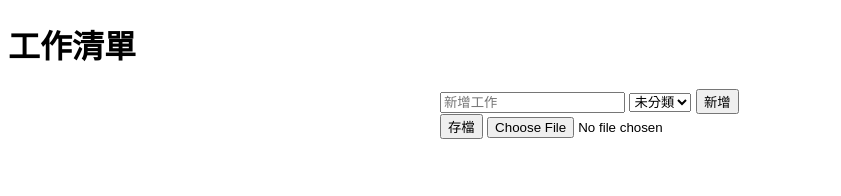
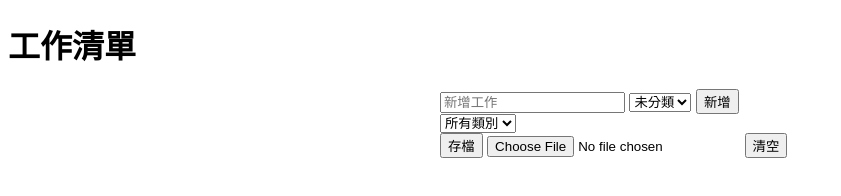
Before and after one commit to 1ureka/PJ30-TaskTracker, a plain HTML site: page schedule.html in a window 1280 px wide. Shown: the whole page, without its empty margins (0-841 px from the left). Drawn offline with nearby package versions, Linux system fonts and the light colour scheme.

Commit message:
初步增加過濾及清空功能

```diff
--- a/schedule.html
+++ b/schedule.html
@@ -52,12 +52,25 @@
         </select>
         <button onclick="addTask()">新增</button>
       </div>
+      <div>
+        <select id="filterCategory" onchange="renderTasks()">
+          <option value="all">所有類別</option>
+          <option value="未分類">未分類</option>
+          <option value="PJ24">PJ24</option>
+          <option value="PJ25">PJ25</option>
+          <option value="PJ26">PJ26</option>
+          <option value="PJ27">PJ27</option>
+          <option value="PJ28">PJ28</option>
+          <option value="PJ29">PJ29</option>
+        </select>
+      </div>
       <div id="task-container">
         <!-- 工作項目將在這裡動態顯示 -->
       </div>
       <div>
         <button onclick="saveTasksToFile()">存檔</button>
         <input type="file" id="fileInput" accept=".json" />
+        <button onclick="clearTasks()">清空</button>
       </div>
     </div>
 
@@ -113,6 +126,11 @@
         renderTasks();
       }
 
+      function clearTasks() {
+        tasks = [];
+        renderTasks();
+      }
+
       function toggleTask(index) {
         tasks[index].done = !tasks[index].done;
         renderTasks();
@@ -126,14 +144,19 @@
       function renderTasks() {
         taskContainer.innerHTML = "";
 
+        const filterCategory = document.getElementById("filterCategory").value;
+
         tasks.forEach((task, index) => {
           if (task.type === "separator") {
             // 顯示分隔線
             const separator = document.createElement("hr");
             separator.classList.add("separator");
             taskContainer.appendChild(separator);
-          } else {
-            // 顯示工作項目
+          } else if (
+            filterCategory === "all" ||
+            task.category === filterCategory
+          ) {
+            // 顯示工作項目，根據過濾類別顯示
             const taskItem = document.createElement("div");
             taskItem.classList.add("task-item");
             if (task.done) {
```
